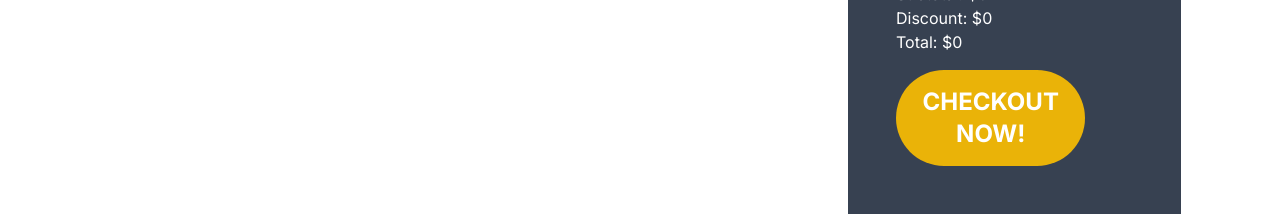
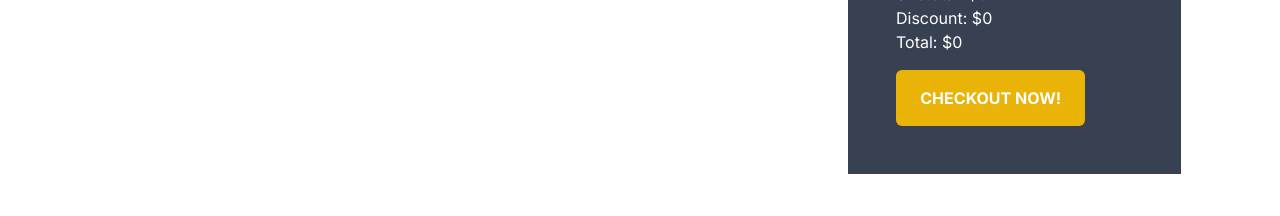
Before and after one commit to franciedigital/pizza-ordering-app, a Next.js app: page /cart in a window 1280 px wide. Shown: the part 443-659 px from the top of the page. Built offline with nearby package versions, Linux system fonts and the light colour scheme.

Commit message:
fix checkout button

```diff
--- a/src/app/cart/page.js
+++ b/src/app/cart/page.js
@@ -92,7 +92,7 @@ const Cart = () => {
           </div>
           <div className="space-y-2 md:space-y-4">
             <button
-              className={`bg-yellow-500 p-2 md:p-4 w-full md:w-[80%] rounded-full text-base md:text-2xl font-bold ${
+              className={`bg-yellow-500 p-2 md:p-4 w-full md:w-[80%] rounded-md text-sm md:text-base  font-bold ${
                 isCheckout ? "hidden" : "block"
               }`}
               onClick={() => setIsCheckout((prevChecked) => !prevChecked)}
```
